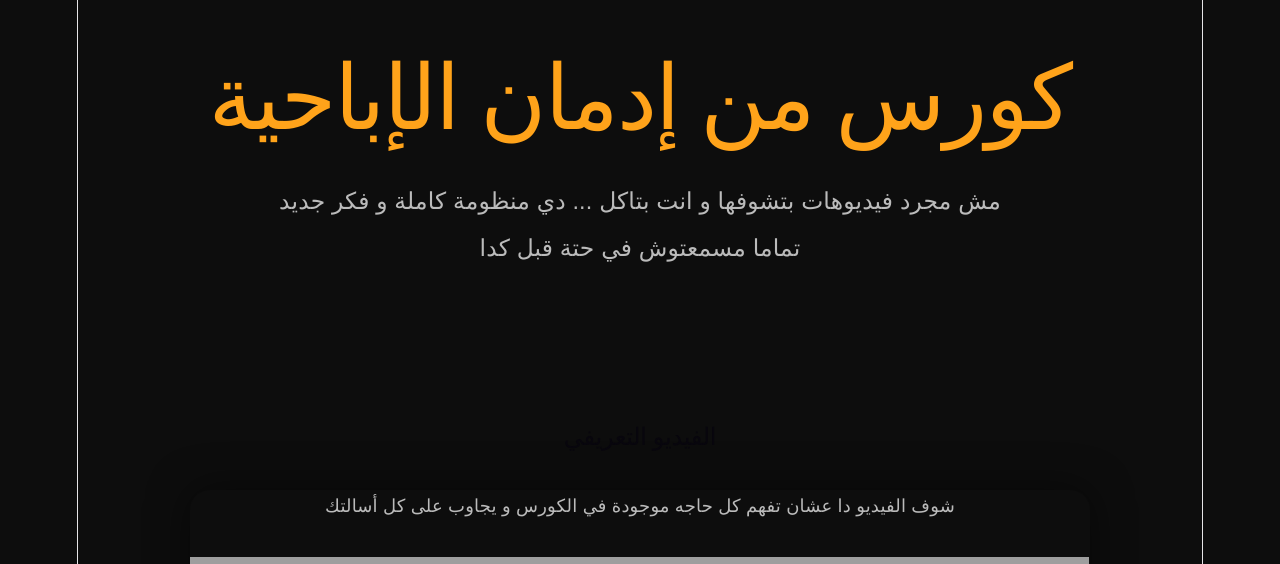
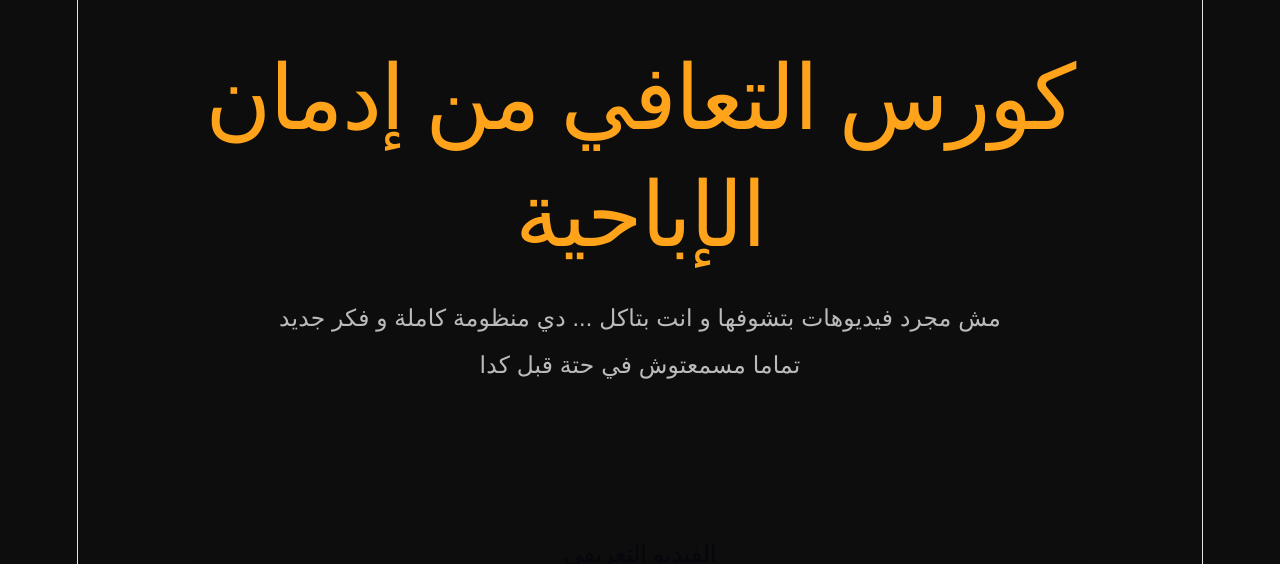
Before and after one commit to 3mr-malek/amr-mindset, a React (Vite) app: page /course/recovery in a window 1280 px wide. Shown: the part 236-800 px from the top of the page. Built offline with nearby package versions, Linux system fonts and the light colour scheme; grey boxes are pictures that could not be loaded; a web font is replaced by a local one.

Commit message:
updated website

```diff
--- a/src/pages/RecoveryCourse.jsx
+++ b/src/pages/RecoveryCourse.jsx
@@ -3,7 +3,7 @@ function RecoveryCourse() {
     <div className="course-page">
 
       <section className="course-hero">
-        <h1>كورس  من إدمان الإباحية</h1>
+        <h1>كورس التعافي من إدمان الإباحية</h1>
 
         <p>
             مش مجرد فيديوهات بتشوفها و انت بتاكل ... دي منظومة كاملة و فكر جديد تماما مسمعتوش في حتة قبل كدا
```
